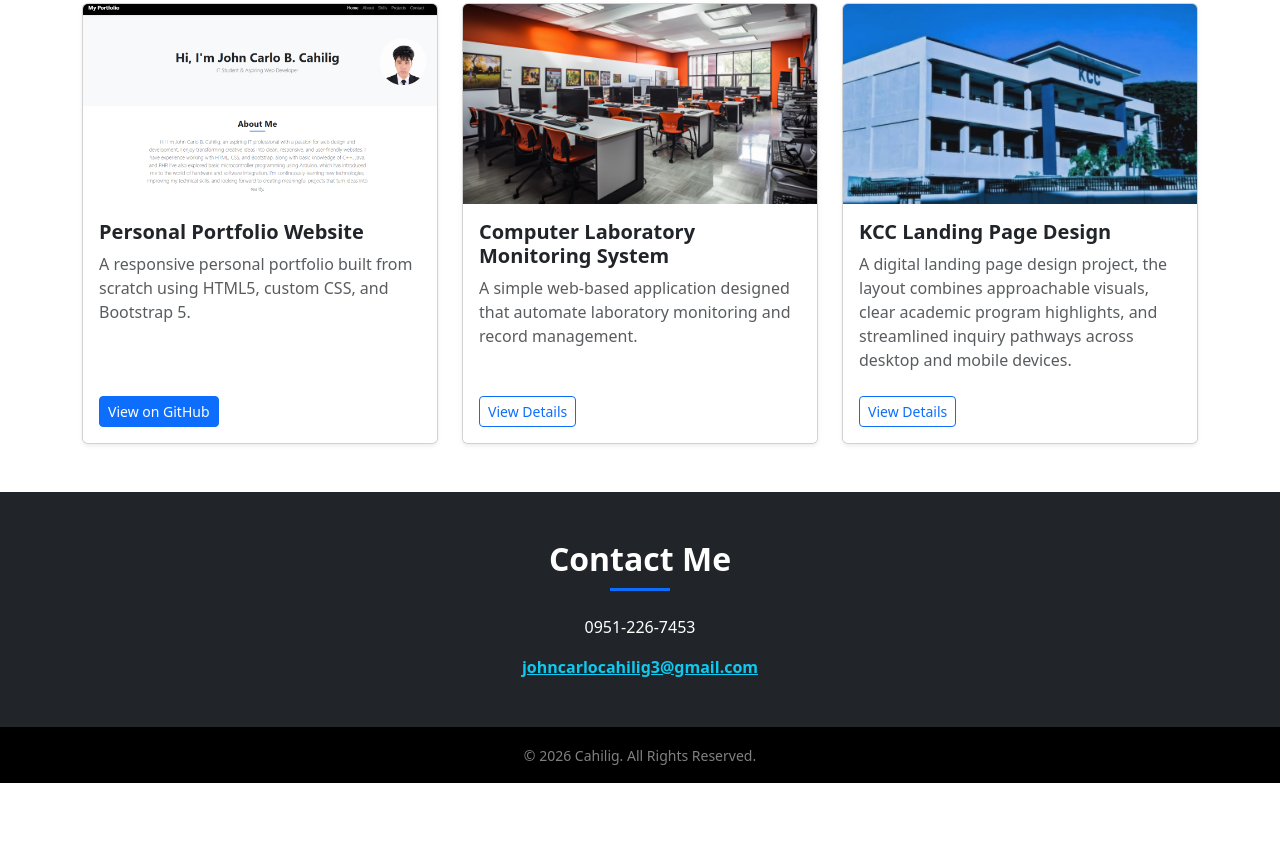
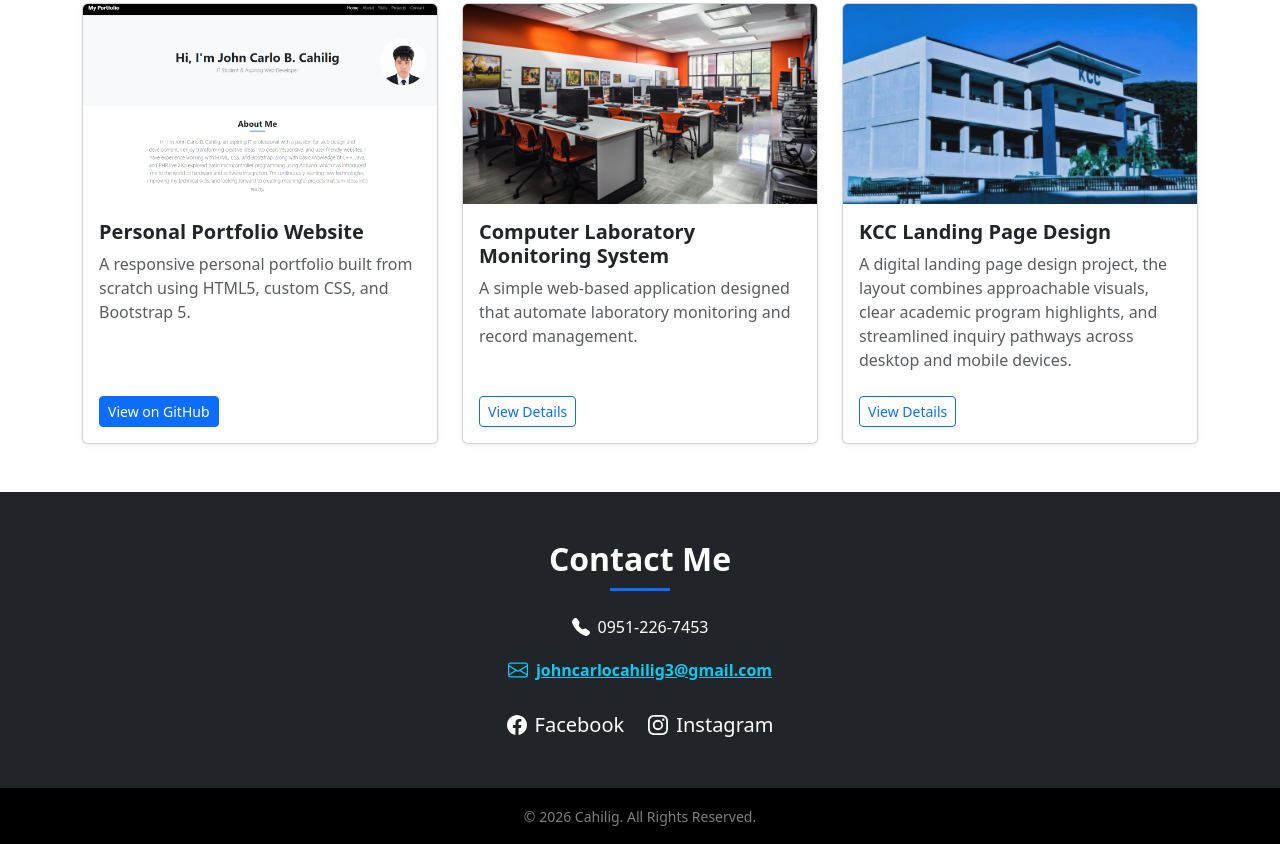
Before and after one commit to jczxchg/Cahilig-project-1, a plain HTML site: page index.html in a window 1280 px wide. Shown: the part 1314-2158 px from the top of the page. Before the commit the page ends 2097 px from the top, so only its background shows below. Drawn offline with Linux system fonts and the light colour scheme; files whose address does not match are found by name.

Commit message:
updated contact section

```diff
--- a/index.html
+++ b/index.html
@@ -157,13 +157,52 @@
     </section>
 
     <!-- Contact Section -->
-     <section id="contact" class="py-5 bg-dark text-white text-center">
-        <div class="container">
-            <h2 class="section-title fw-bold mb-4">Contact Me</h2>
-                 <p class="mt-3">0951-226-7453</p>
-                <a href="mailto:your.email@gmail.com" class="text-info text-decoration-underline fw-semibold">johncarlocahilig3@gmail.com</a>
-        </div>
-    </section>
+
+  <section id="contact" class="py-5 bg-dark text-white text-center">
+  <div class="container">
+    <h2 class="section-title fw-bold mb-4">Contact Me</h2>
+
+
+    <div class="mt-3">
+      <a href="tel:09512267453" class="text-white text-decoration-none d-inline-flex align-items-center">
+        <svg xmlns="http://w3.org" width="18" height="18" fill="currentColor" class="me-2" viewBox="0 0 16 16">
+          <path fill-rule="evenodd" d="M1.885.511a1.745 1.745 0 0 1 2.61.163L6.29 2.98c.329.423.445.974.315 1.494l-.547 2.19a.68.68 0 0 0 .178.643l2.457 2.457a.68.68 0 0 0 .644.178l2.189-.547a1.75 1.75 0 0 1 1.494.315l2.306 1.794c.829.645.905 1.87.163 2.611l-1.034 1.034c-.74.74-1.846 1.065-2.877.702a18.6 18.6 0 0 1-7.01-4.42 18.6 18.6 0 0 1-4.42-7.009c-.362-1.03-.037-2.137.703-2.877z"/>
+        </svg>
+        0951-226-7453
+      </a>
+    </div>
+
+
+    <div class="mt-3">
+      <a href="mailto:johncarlocahilig3@gmail.com" class="text-info text-decoration-underline fw-semibold d-inline-flex align-items-center">
+        <svg xmlns="http://w3.org" width="20" height="20" fill="currentColor" class="me-2" viewBox="0 0 16 16">
+          <path d="M0 4a2 2 0 0 1 2-2h12a2 2 0 0 1 2 2v8a2 2 0 0 1-2 2H2a2 2 0 0 1-2-2zm2-1a1 1 0 0 0-1 1v.217l7 4.2 7-4.2V4a1 1 0 0 0-1-1zm13 2.383-4.708 2.825L15 11.105zm-.034 6.876-5.64-3.471L8 9.583l-1.326-.795-5.64 3.47A1 1 0 0 0 2 13h12a1 1 0 0 0 .966-.741M1 11.105l4.708-2.897L1 5.383z"/>
+        </svg>
+        johncarlocahilig3@gmail.com
+      </a>
+    </div>
+
+
+    <div class="mt-4 d-flex justify-content-center gap-4">
+
+      <a href="https://www.facebook.com/jczxchg" target="_blank" rel="noopener noreferrer" class="text-white text-decoration-none fs-5 d-inline-flex align-items-center">
+        <svg xmlns="http://w3.org" width="20" height="20" fill="currentColor" class="me-2" viewBox="0 0 16 16">
+          <path d="M16 8.049c0-4.446-3.582-8.05-8-8.05C3.58 0-.002 3.603-.002 8.05c0 4.017 2.926 7.347 6.75 7.951v-5.625h-2.03V8.05H6.75V6.275c0-2.017 1.195-3.131 3.022-3.131.876 0 1.791.157 1.791.157v1.98h-1.009c-.993 0-1.303.621-1.303 1.258v1.51h2.218l-.354 2.326H9.25V16c3.824-.604 6.75-3.934 6.75-7.951"/>
+        </svg>
+        Facebook
+      </a>
+
+      <a href="https://www.instagram.com/_jczxchg/" target="_blank" rel="noopener noreferrer" class="text-white text-decoration-none fs-5 d-inline-flex align-items-center">
+        <svg xmlns="http://w3.org" width="20" height="20" fill="currentColor" class="me-2" viewBox="0 0 16 16">
+          <path d="M8 0C5.829 0 5.556.01 4.703.048 3.85.088 3.269.222 2.76.42a3.9 3.9 0 0 0-1.417.923A3.9 3.9 0 0 0 .42 2.76C.222 3.268.087 3.85.048 4.7.01 5.555 0 5.827 0 8.001c0 2.172.01 2.444.048 3.297.04.852.174 1.433.372 1.942.205.526.478.972.923 1.417.444.445.89.719 1.416.923.51.198 1.09.333 1.942.372C5.555 15.99 5.827 16 8 16s2.444-.01 3.298-.048c.851-.04 1.434-.174 1.943-.372a3.9 3.9 0 0 0 1.416-.923c.445-.445.718-.891.923-1.417.197-.509.332-1.09.372-1.942C15.99 10.445 16 10.173 16 8s-.01-2.445-.048-3.299c-.04-.851-.175-1.433-.372-1.941a3.9 3.9 0 0 0-.923-1.417A3.9 3.9 0 0 0 13.24.42c-.51-.198-1.092-.333-1.943-.372C10.443.01 10.172 0 7.998 0zm-.717 1.442h.718c2.136 0 2.389.007 3.232.046.78.035 1.204.166 1.486.275.373.145.64.319.92.599s.453.546.598.92c.11.281.24.705.275 1.485.039.843.047 1.096.047 3.231s-.008 2.389-.047 3.232c-.035.78-.166 1.203-.275 1.485a2.5 2.5 0 0 1-.599.919c-.28.28-.546.453-.92.598-.28.11-.704.24-1.485.276-.843.038-1.096.047-3.232.047s-2.39-.009-3.233-.047c-.78-.036-1.203-.166-1.485-.276a2.5 2.5 0 0 1-.92-.598 2.5 2.5 0 0 1-.6-.92c-.109-.281-.24-.705-.275-1.485-.038-.843-.046-1.096-.046-3.233s.008-2.388.046-3.231c.036-.78.166-1.204.276-1.486.145-.373.319-.64.599-.92s.546-.453.92-.598c.282-.11.705-.24 1.485-.276.738-.034 1.024-.044 2.515-.045zm4.988 1.328a.96.96 0 1 0 0 1.92.96.96 0 0 0 0-1.92m-4.27 1.122a4.109 4.109 0 1 0 0 8.217 4.109 4.109 0 0 0 0-8.217m0 1.441a2.667 2.667 0 1 1 0 5.334 2.667 2.667 0 0 1 0-5.334"/>
+        </svg>
+        Instagram
+      </a>
+
+    </div>
+  </div>
+</section>
+
 
      <!-- Footer -->
     <footer class="py-3 bg-black text-white-50 text-center">
@@ -174,12 +213,6 @@
 
 
 
-
-
-
-
-
-
     <script src="assets/bootstrap.bundle.min.js"></script>
 </body>
 
```
